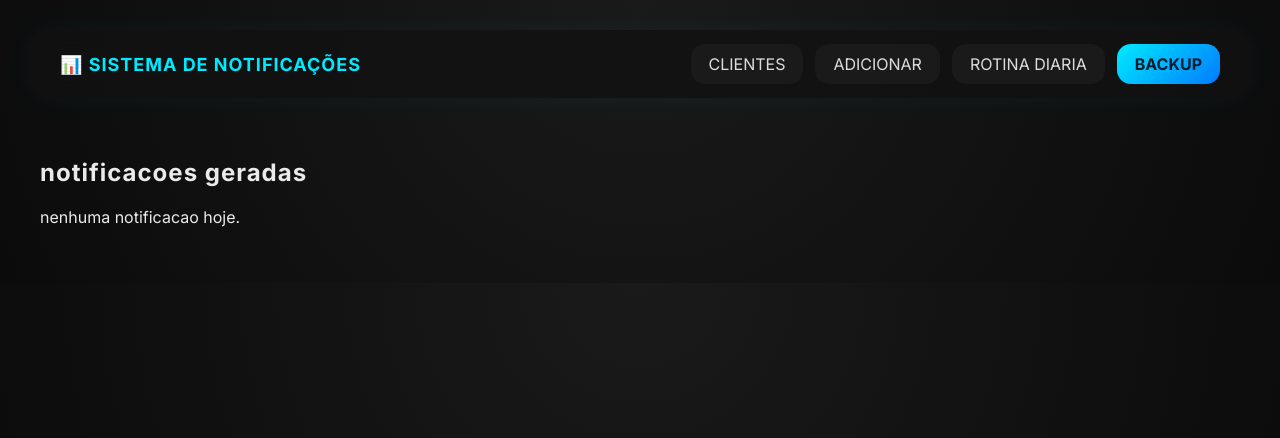
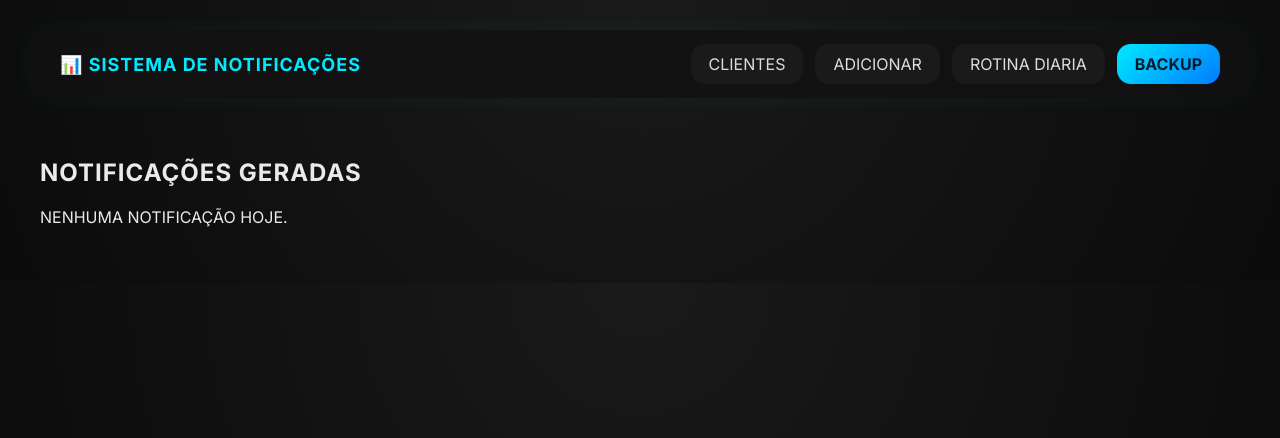
Before and after one commit to gabrielpasternakme/bancodelreyna, a Flask app: page /rotina in a window 1280 px wide. Shown: the top 438 px of the page. Run offline with Flask 3, Linux system fonts and the light colour scheme; data comes from the database, SQL or seed files in the repository.

Commit message:
Update notificacoes.html

```diff
--- a/templates/notificacoes.html
+++ b/templates/notificacoes.html
@@ -1,7 +1,7 @@
 {% extends "base.html" %}
 {% block conteudo %}
 
-<h2>notificacoes geradas</h2>
+<h2>NOTIFICAÇÕES GERADAS</h2>
 
 {% if notificacoes %}
     {% for n in notificacoes %}
@@ -11,12 +11,12 @@
             </p>
 
             <a target="_blank" href="https://wa.me/{{ n.telefone }}">
-                abrir whatsapp
+                ABRIR WHATSAPP.
             </a>
         </div>
     {% endfor %}
 {% else %}
-    <p>nenhuma notificacao hoje.</p>
+    <p>NENHUMA NOTIFICAÇÃO HOJE.</p>
 {% endif %}
 
 {% endblock %}
```
